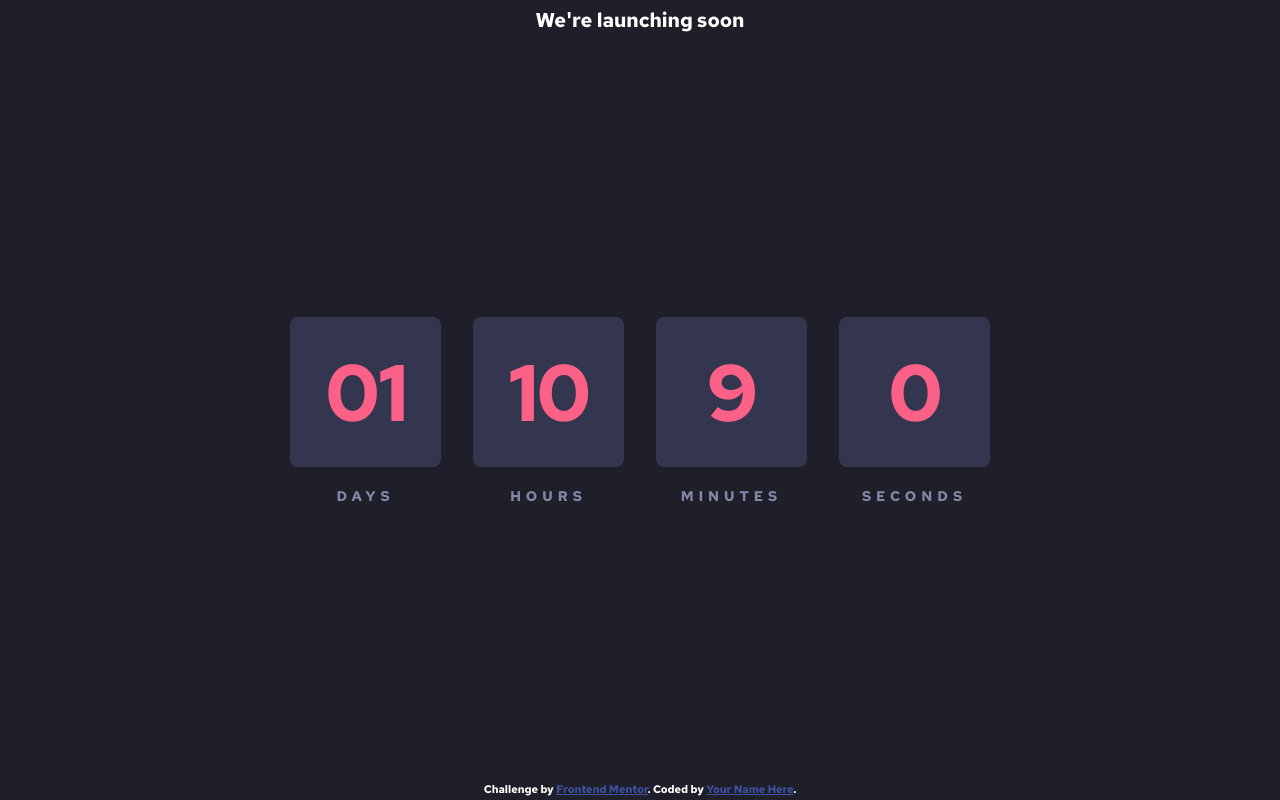
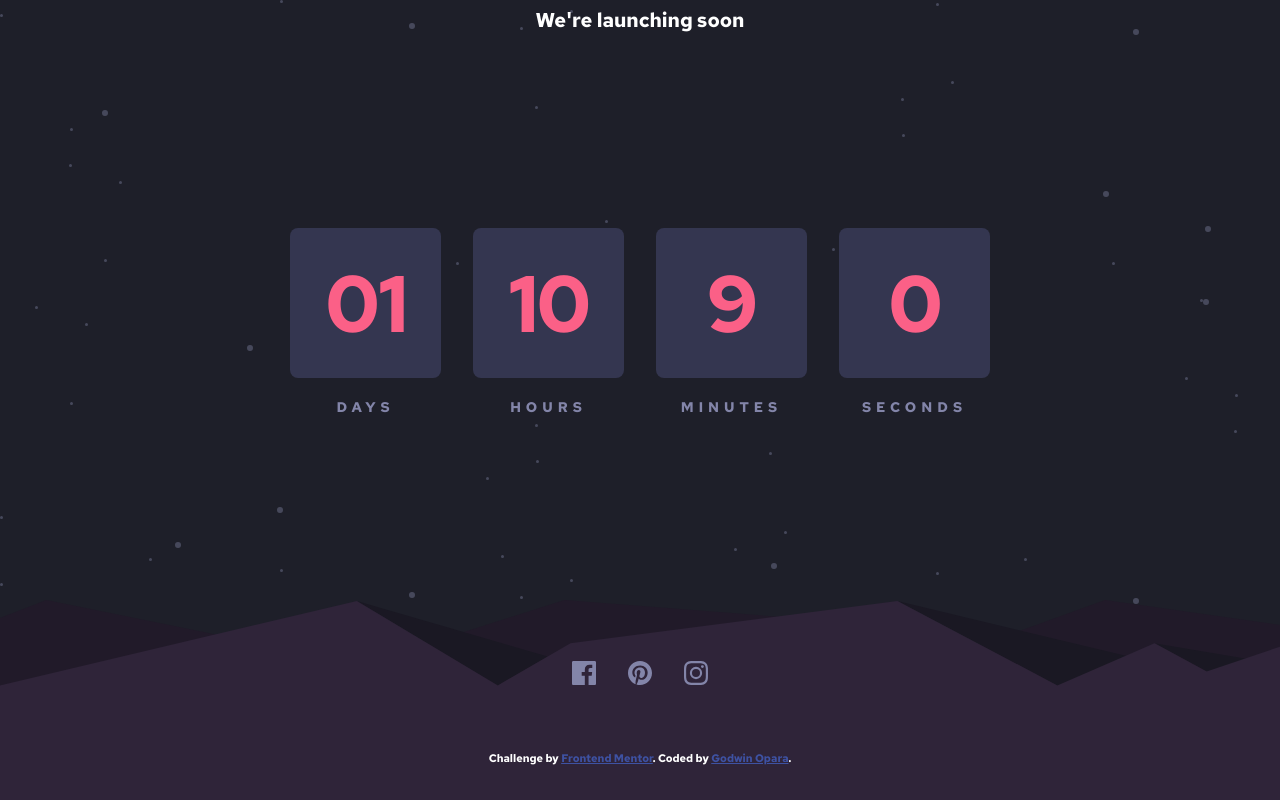
Before and after one commit to godwinopara/launch-count-down, a plain HTML site: page index.html in a window 1280 px wide. Drawn offline with Linux system fonts and the light colour scheme.

```diff
--- a/index.html
+++ b/index.html
@@ -65,13 +65,21 @@
         </section>
       </div>
     </main>
+    <footer>
+      <ul class="footer-social-icons">
+        <li class="facebook icons"></li>
+        <li class="pintrest icons"></li>
+        <li class="instagram icons"></li>
+      </ul>
 
-    <div class="attribution">
-      Challenge by
-      <a href="https://www.frontendmentor.io?ref=challenge" target="_blank"
-        >Frontend Mentor</a
-      >. Coded by <a href="#">Your Name Here</a>.
-    </div>
+      <div class="attribution">
+        Challenge by
+        <a href="https://www.frontendmentor.io?ref=challenge" target="_blank"
+          >Frontend Mentor</a
+        >. Coded by <a href="#">Godwin Opara</a>.
+      </div>
+    </footer>
+
     <script src="js/main.js"></script>
   </body>
 </html>
--- a/scss/_global.scss
+++ b/scss/_global.scss
@@ -24,6 +24,7 @@
   justify-content: space-between;
   align-items: center;
   line-height: 2;
+  background-image: url("/images/bg-stars.svg");
 }
 
 main {
--- a/scss/_home.scss
+++ b/scss/_home.scss
@@ -42,3 +42,52 @@
     margin-right: 3.2rem;
   }
 }
+
+// footer
+
+footer {
+  background-image: url("/images/pattern-hills.svg");
+  background-repeat: no-repeat;
+  background-size: cover;
+  width: 100%;
+  min-height: 25vh;
+  display: flex;
+  flex-direction: column;
+  justify-content: space-around;
+  align-items: center;
+
+  .footer-social-icons {
+    display: flex;
+    align-items: center;
+    justify-content: center;
+    list-style: none;
+    margin-top: 3rem;
+
+    li {
+      cursor: pointer;
+      height: 2.4rem;
+      width: 2.4rem;
+    }
+    li:not(:last-child) {
+      margin-right: 3.2rem;
+    }
+
+    .icons {
+      background: #8385a9;
+    }
+
+    .icons:hover {
+      background: $Soft-red;
+    }
+
+    .facebook {
+      mask: url("/images/icon-facebook.svg");
+    }
+    .instagram {
+      mask: url("/images/icon-instagram.svg");
+    }
+    .pintrest {
+      mask: url("/images/icon-pinterest.svg");
+    }
+  }
+}
```
Also changed, not shown: css/main.css, 1 other file.
